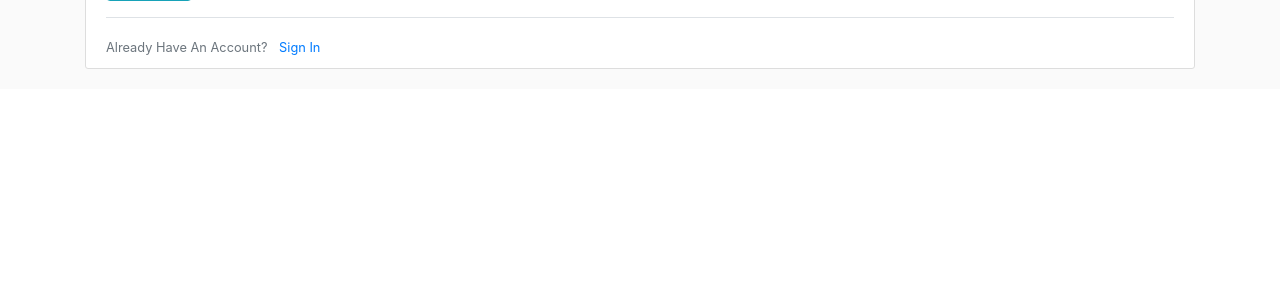
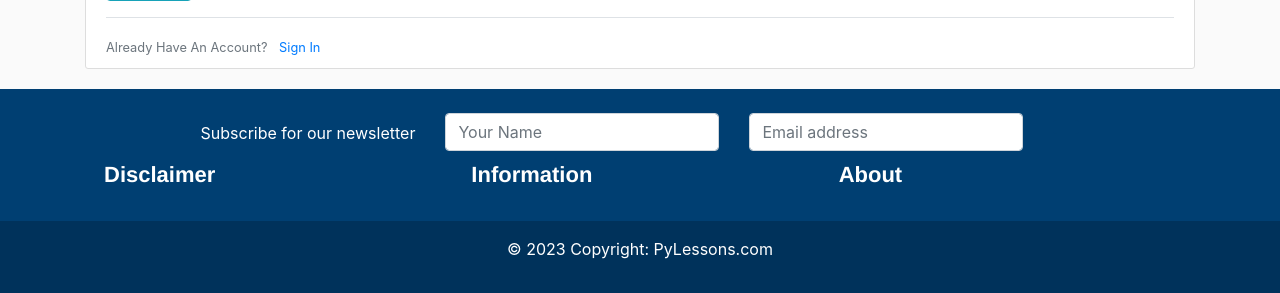
Before and after one commit to avengrin/django-tutorials-3, a Django app: page /register in a window 1280 px wide. Shown: the part 876-1169 px from the top of the page. Before the commit the page ends 945 px from the top, so only its background shows below. Run offline with Django 3.2, Linux system fonts and the light colour scheme; some libraries are stand-ins or nearby versions.

Commit message:
subscription

```diff
--- a/main/forms.py
+++ b/main/forms.py
@@ -1,5 +1,6 @@
 from django import forms
 from .models import Article, ArticleSeries
+from tinymce.widgets import TinyMCE
 
 class SeriesCreateForm(forms.ModelForm):
     class Meta:
@@ -48,3 +49,8 @@ class ArticleUpdateForm(forms.ModelForm):
             "series",
             "image",
         ]
+
+class NewsletterForm(forms.Form):
+    subject = forms.CharField()
+    receivers = forms.CharField()
+    message = forms.CharField(widget=TinyMCE(), label="Email content")
--- a/main/static/main/main.css
+++ b/main/static/main/main.css
@@ -189,3 +189,23 @@ a.article-title:hover {
   height: 125px;
   padding: 5px;
 }
+
+.site-footer .navbar-nav .nav-link {
+  color: var(--brightText);
+}
+
+.site-footer .navbar-nav .nav-link:hover {
+  color: #ffffff;
+}
+
+.site-footer .navbar-nav .nav-link.active {
+  font-weight: 500;
+}
+
+.footer-text h4, .footer-text p, .footer-text a {
+  color: var(--brightText);
+}
+
+.footer-text a:hover {
+  color: #ffffff;
+}
--- /dev/null
+++ b/main/templates/main/footer.html
@@ -0,0 +1,52 @@
+<footer class="footer-color text-center footer-text">
+    <div class="container p-4">
+        {% if not user.is_authenticated %}
+            <section class="">
+                <form action="{% url 'subscribe' %}" method="post">
+                    <div class="row d-flex justify-content-center">
+                    {% csrf_token %}
+
+                        <div class="col-auto">
+                            <p class="pt-2">Subscribe for our newsletter</p>
+                        </div>
+
+                        <div class="col-auto">
+                            <input id="name" name="name" class="form-control" placeholder="Your Name"/>
+                        </div>
+
+                        <div class="col-auto">
+                            <input id="email" name="email" type="email" class="form-control" placeholder="Email address"/>
+                        </div>
+
+                        <div class="col-auto">
+                            <button type="submit" class="btn btncolor">
+                                <i class="fa fa-arrow-circle-right fa-lg"></i>
+                            </button>
+                        </div>
+                    </div>
+                </form>
+            </section>
+        {% endif %}
+        <div class="row mobiledevice">
+            <div class="col-lg-4 col-md-4 col-sm-4 text-left">
+                <a href="/">
+                    <h4>Disclaimer</h4>
+                </a>
+            </div>
+            <div class="col-lg-4 col-md-4 col-sm-4 text-left">
+                <h4>Information</h4>
+            </div>
+            <div class="col-lg-4 col-md-4 col-sm-4 text-left">
+                <a href="/">
+                    <h4>About</h4>
+                </a>
+            </div>
+        </div>
+
+    </div>
+    <div class="text-center p-3" style="background-color: rgba(0, 0, 0, 0.2);">
+        <p>© {% now "Y" %} Copyright:
+            <a href="https://PyLessons.com/">PyLessons.com</a>
+        </p>
+    </div>
+</footer>
--- a/main/templates/main/header.html
+++ b/main/templates/main/header.html
@@ -35,6 +35,7 @@
             </div>
         </div>
     </main>
+    {% include 'main/footer.html' %}
 
     <!-- Prism JS -->
     <script src="{% static 'prism.js' %}"></script>
--- a/main/urls.py
+++ b/main/urls.py
@@ -3,6 +3,7 @@ from . import views
 
 urlpatterns = [
     path("", views.homepage, name="homepage"),
+    path("newsletter", views.newsletter, name="newsletter"),
     path("new_series", views.new_series, name="series-create"),
     path("new_post", views.new_post, name="post-create"),
     path("<series>", views.series, name="series"),
--- a/requirements.txt
+++ b/requirements.txt
@@ -7,3 +7,4 @@ crispy-bootstrap4
 django-recaptcha
 pillow
 six
+django-allauth
--- a/users/models.py
+++ b/users/models.py
@@ -1,9 +1,8 @@
 from django.contrib.auth.models import AbstractUser
 from django.db import models
-from django.template.defaultfilters import slugify
+from django.utils import timezone
 import os
 
-# Create your models here.
 class CustomUser(AbstractUser):
     def image_upload_to(self, instance=None):
         if instance:
@@ -23,3 +22,11 @@ class CustomUser(AbstractUser):
 
     def __str__(self):
         return self.username
+
+class SubscribedUsers(models.Model):
+    name = models.CharField(max_length=100)
+    email = models.EmailField(unique=True, max_length=100)
+    created_date = models.DateTimeField('Date created', default=timezone.now)
+
+    def __str__(self):
+        return self.email
--- a/users/urls.py
+++ b/users/urls.py
@@ -2,6 +2,7 @@ from django.urls import path
 from . import views
 
 urlpatterns = [
+    path('subscribe', views.subscribe, name='subscribe'),
     path("register", views.register, name="register"),
     path('login', views.custom_login, name='login'),
     path('logout', views.custom_logout, name='logout'),
--- a/users/views.py
+++ b/users/views.py
@@ -1,3 +1,4 @@
+from logging.config import valid_ident
 from typing import Protocol
 from django.shortcuts import render, redirect
 from django.contrib.auth import login, logout, authenticate, get_user_model
@@ -8,11 +9,14 @@ from django.contrib.sites.shortcuts import get_current_site
 from django.utils.http import urlsafe_base64_encode, urlsafe_base64_decode
 from django.utils.encoding import force_bytes, force_str
 from django.core.mail import EmailMessage
+from django.core.validators import validate_email
+from django.core.exceptions import ValidationError
 from django.db.models.query_utils import Q
 
 from .forms import UserRegistrationForm, UserLoginForm, UserUpdateForm, SetPasswordForm, PasswordResetForm
 from .decorators import user_not_authenticated
 from .tokens import account_activation_token
+from .models import SubscribedUsers
 
 def activate(request, uidb64, token):
     User = get_user_model()
@@ -221,3 +225,34 @@ def passwordResetConfirm(request, uidb64, token):
 
     messages.error(request, 'Something went wrong, redirecting back to Homepage')
     return redirect("homepage")
+
+def subscribe(request):
+    if request.method == 'POST':
+        name = request.POST.get('name', None)
+        email = request.POST.get('email', None)
+
+        if not name or not email:
+            messages.error(request, "You must type legit name and email to subscribe to a Newsletter")
+            return redirect("/")
+
+        if get_user_model().objects.filter(email=email).first():
+            messages.error(request, f"Found registered user with associated {email} email. You must login to subscribe or unsubscribe.")
+            return redirect(request.META.get("HTTP_REFERER", "/"))
+
+        subscribe_user = SubscribedUsers.objects.filter(email=email).first()
+        if subscribe_user:
+            messages.error(request, f"{email} email address is already subscriber.")
+            return redirect(request.META.get("HTTP_REFERER", "/"))
+
+        try:
+            validate_email(email)
+        except ValidationError as e:
+            messages.error(request, e.messages[0])
+            return redirect("/")
+
+        subscribe_model_instance = SubscribedUsers()
+        subscribe_model_instance.name = name
+        subscribe_model_instance.email = email
+        subscribe_model_instance.save()
+        messages.success(request, f'{email} email was successfully subscribed to our newsletter!')
+        return redirect(request.META.get("HTTP_REFERER", "/"))
```
Also changed, not shown: main/templates/main/newsletter.html (added, +14 -0 lines), main/views.py (+35 -2 lines), users/admin.py (+5 -2 lines), main/static/prism.css (line endings or trailing spaces), main/static/prism.js, users/migrations/0003_subscribedusers.py (added).
